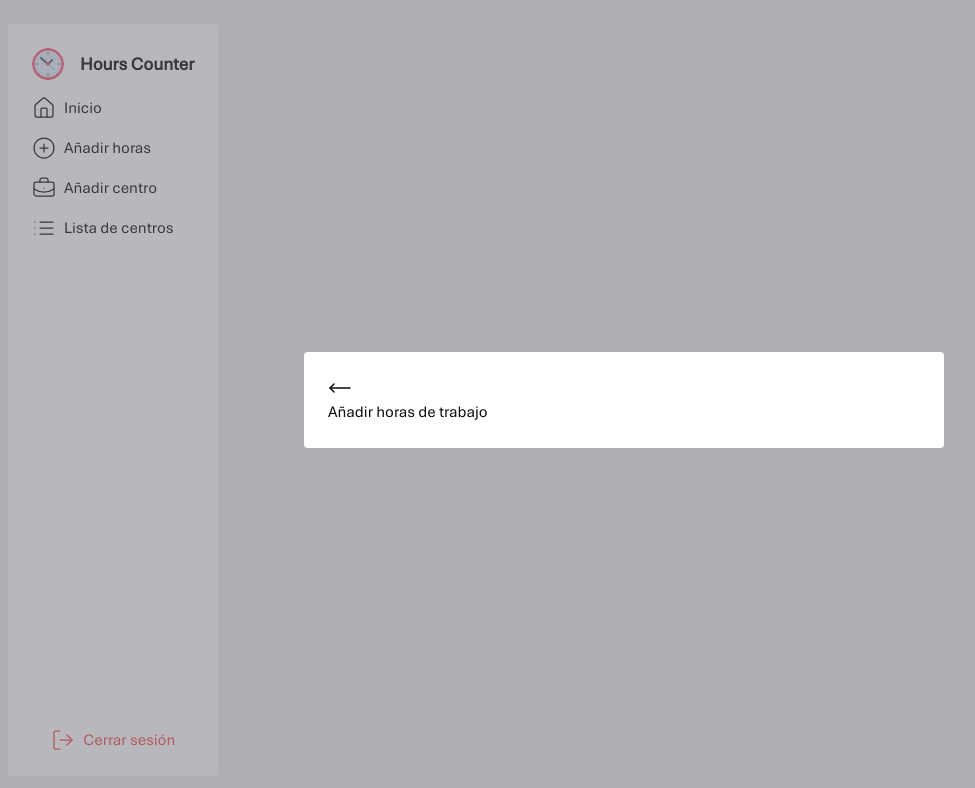
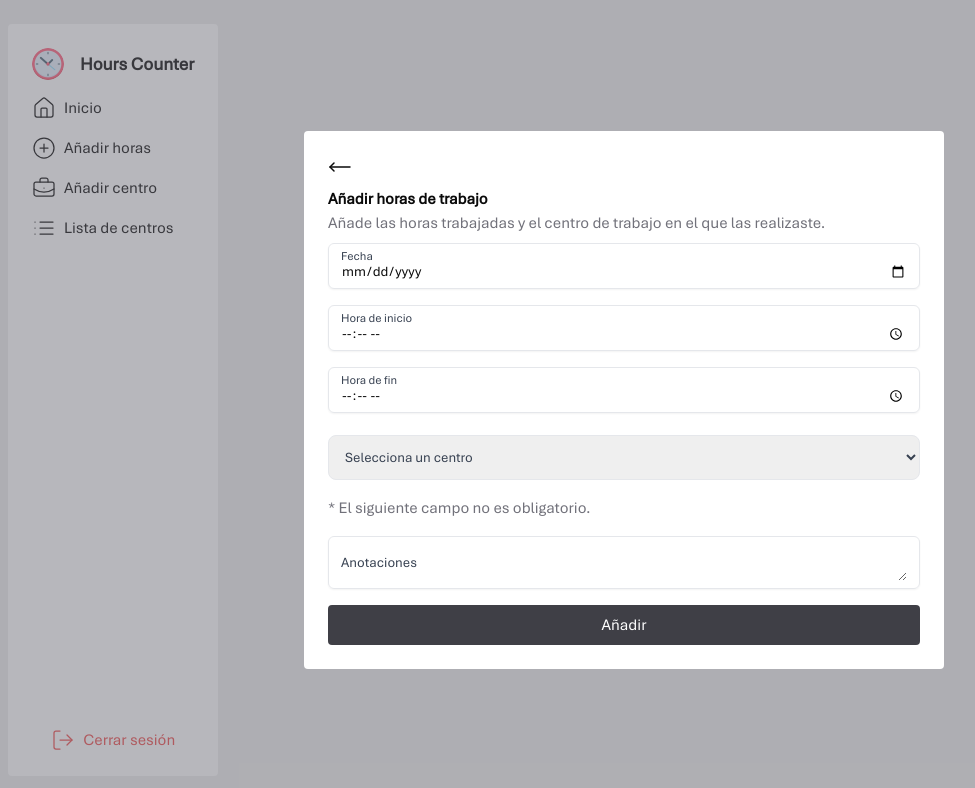
Before and after one commit to forjoa/hours-counter, a Next.js app: page /new-entry in a window 1280 px wide. Shown: the top 788 px of the page, without its empty margins (16-991 px from the left). Built offline with nearby package versions, Linux system fonts and the light colour scheme.

Commit message:
build: form ui

```diff
--- a/src/app/new-entry/page.tsx
+++ b/src/app/new-entry/page.tsx
@@ -3,7 +3,108 @@ import Modal from '@/components/ui/Modal'
 export default function NewEntry() {
   return (
     <Modal>
-      <h1>Añadir horas de trabajo</h1>
+      <h1 className='mt-2 font-bold'>Añadir horas de trabajo</h1>
+      <span className='text-zinc-500'>
+        Añade las horas trabajadas y el centro de trabajo en el que las
+        realizaste.
+      </span>
+
+      <form
+        action='/api/add-center'
+        method='post'
+        className='flex flex-col gap-4 mt-2'
+      >
+        <label
+          htmlFor='date'
+          className='relative block overflow-hidden rounded-md border border-gray-200 px-3 pt-3 shadow-sm focus-within:border-blue-600 focus-within:ring-1 focus-within:ring-blue-600'
+        >
+          <input
+            type='date'
+            id='date'
+            placeholder='Fecha'
+            name='date'
+            className='peer h-8 w-full border-none bg-transparent p-0 placeholder-transparent focus:border-transparent focus:outline-none focus:ring-0 sm:text-sm hover:cursor-text'
+          />
+
+          <span className='absolute start-3 top-3 -translate-y-1/2 text-xs text-gray-700 transition-all peer-placeholder-shown:top-1/2 peer-placeholder-shown:text-sm peer-focus:top-3 peer-focus:text-xs'>
+            Fecha
+          </span>
+        </label>
+
+        <label
+          htmlFor='starthour'
+          className='relative block overflow-hidden rounded-md border border-gray-200 px-3 pt-3 shadow-sm focus-within:border-blue-600 focus-within:ring-1 focus-within:ring-blue-600'
+        >
+          <input
+            type='time'
+            id='starthour'
+            placeholder='Fecha'
+            name='starthour'
+            className='peer h-8 w-full border-none bg-transparent p-0 placeholder-transparent focus:border-transparent focus:outline-none focus:ring-0 sm:text-sm hover:cursor-text'
+          />
+
+          <span className='absolute start-3 top-3 -translate-y-1/2 text-xs text-gray-700 transition-all peer-placeholder-shown:top-1/2 peer-placeholder-shown:text-sm peer-focus:top-3 peer-focus:text-xs'>
+            Hora de inicio
+          </span>
+        </label>
+
+        <label
+          htmlFor='finishhour'
+          className='relative block overflow-hidden rounded-md border border-gray-200 px-3 pt-3 shadow-sm focus-within:border-blue-600 focus-within:ring-1 focus-within:ring-blue-600'
+        >
+          <input
+            type='time'
+            id='finishhour'
+            placeholder='Fecha'
+            name='finishhour'
+            className='peer h-8 w-full border-none bg-transparent p-0 placeholder-transparent focus:border-transparent focus:outline-none focus:ring-0 sm:text-sm hover:cursor-text'
+          />
+
+          <span className='absolute start-3 top-3 -translate-y-1/2 text-xs text-gray-700 transition-all peer-placeholder-shown:top-1/2 peer-placeholder-shown:text-sm peer-focus:top-3 peer-focus:text-xs'>
+            Hora de fin
+          </span>
+        </label>
+
+        <div>
+          <select
+            name='workcenter'
+            id='workcenter'
+            className='mt-1.5 w-full p-3 rounded-lg border border-gray-200 text-gray-700 sm:text-sm'
+          >
+            <option value=''>Selecciona un centro</option>
+            <option value='JM'>John Mayer</option>
+            <option value='SRV'>Stevie Ray Vaughn</option>
+            <option value='JH'>Jimi Hendrix</option>
+            <option value='BBK'>B.B King</option>
+            <option value='AK'>Albert King</option>
+            <option value='BG'>Buddy Guy</option>
+            <option value='EC'>Eric Clapton</option>
+          </select>
+        </div>
+
+        <span className='text-zinc-500'>
+          * El siguiente campo no es obligatorio.
+        </span>
+        <label
+          htmlFor='annotations'
+          className='relative block overflow-hidden rounded-md border border-gray-200 px-3 pt-3 shadow-sm focus-within:border-blue-600 focus-within:ring-1 focus-within:ring-blue-600'
+        >
+          <textarea
+            id='annotations'
+            placeholder='Nombre del centro'
+            name='annotations'
+            className='peer h-8 w-full border-none bg-transparent p-0 placeholder-transparent focus:border-transparent focus:outline-none focus:ring-0 sm:text-sm hover:cursor-text'
+          />
+
+          <span className='absolute start-3 top-3 -translate-y-1/2 text-xs text-gray-700 transition-all peer-placeholder-shown:top-1/2 peer-placeholder-shown:text-sm peer-focus:top-3 peer-focus:text-xs'>
+            Anotaciones
+          </span>
+        </label>
+
+        <button className='bg-zinc-700 py-2 rounded text-white' type='submit'>
+          Añadir
+        </button>
+      </form>
     </Modal>
   )
 }
```
